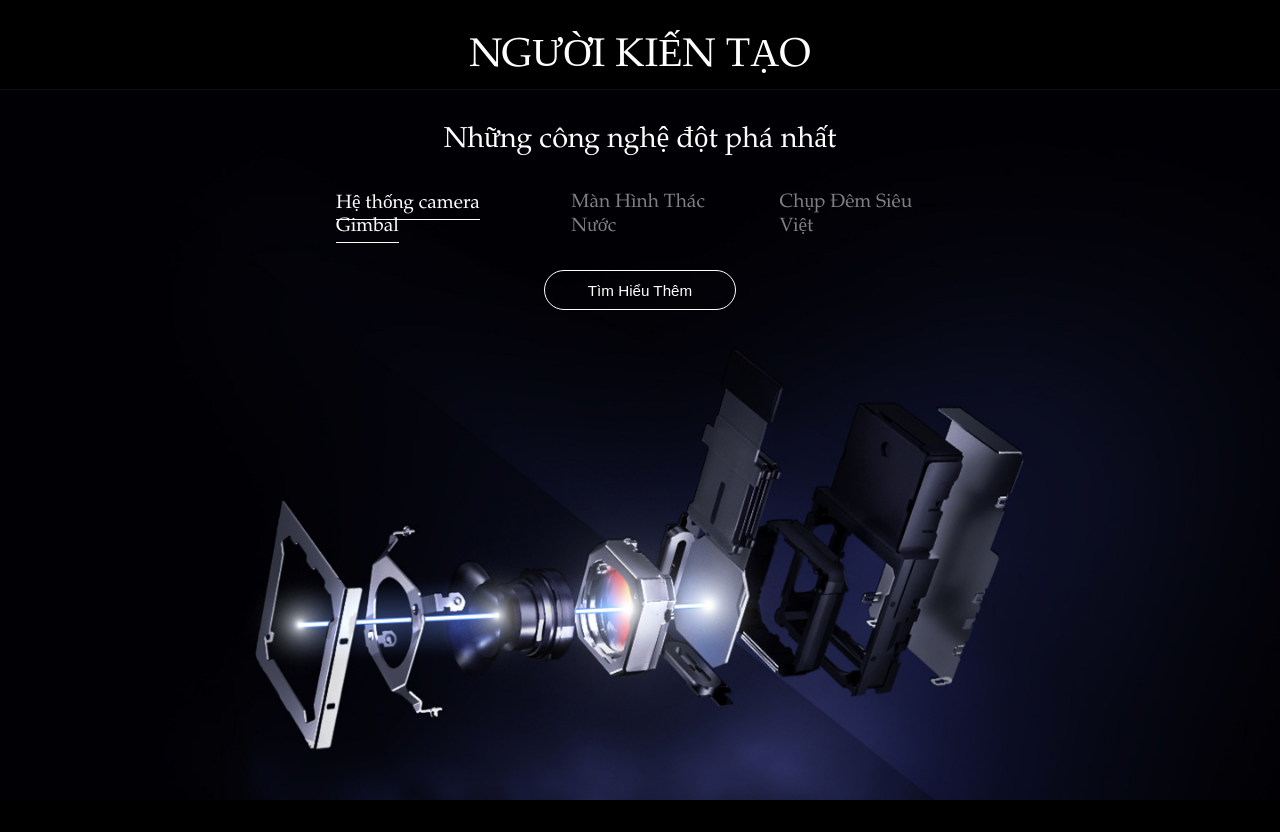
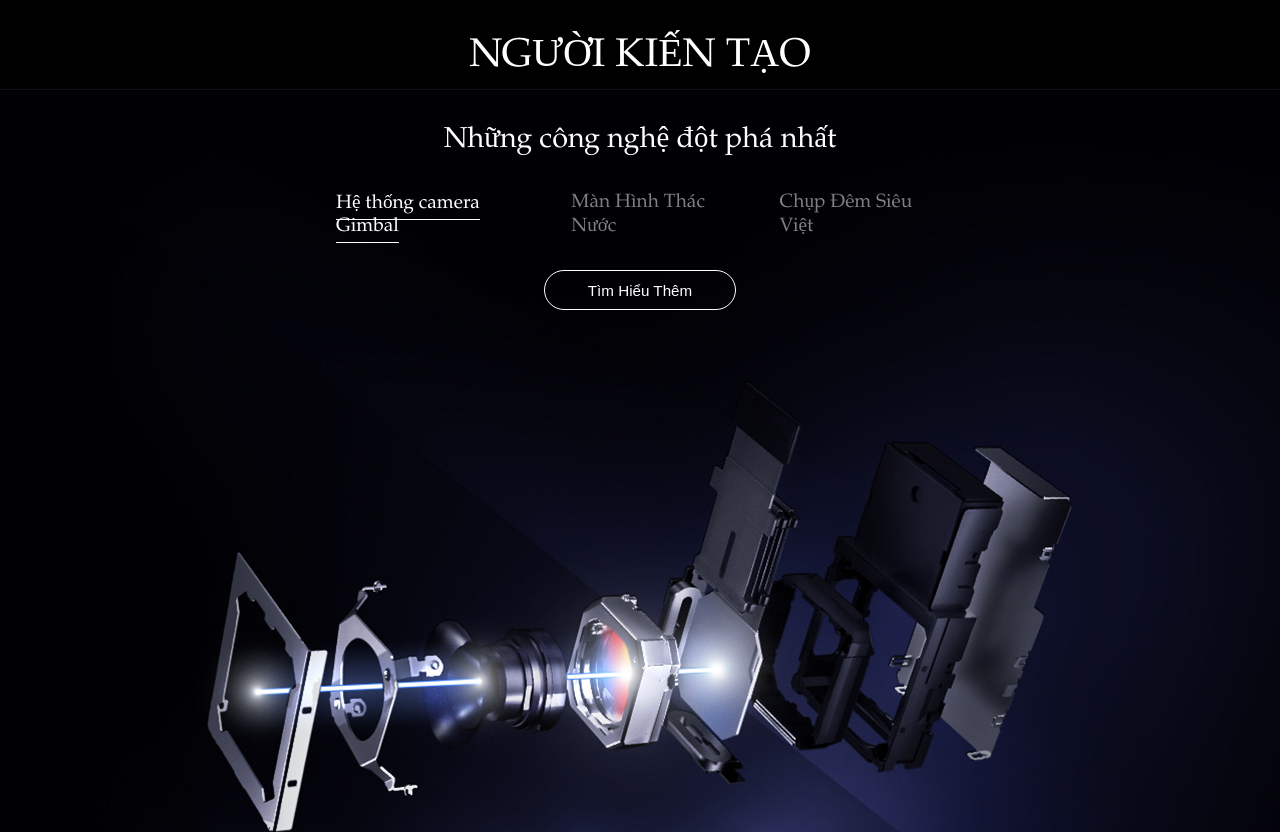
Before and after one commit to phamquochuy1102/vivo-project, a plain HTML site: page index.html in a window 1280 px wide. Shown: the part 1076-1908 px from the top of the page. Drawn offline with nearby package versions, Linux system fonts and the light colour scheme.

Commit message:
Fixed Bugs

```diff
--- a/assets/css/styles.css
+++ b/assets/css/styles.css
@@ -260,7 +260,6 @@ a{
 
 .background-base{
     background-color: black;
-    height: 840px;
     margin-bottom: 0rem;
 }
 
@@ -280,13 +279,14 @@ a{
 
 .technology-info{
     position: relative;
+    height: 100vh;
 }
 
 .technology-info img{
     position: absolute;
-    width: 100%;
     left: 50%;
     top: 0px;
+    height: 100%;
     -webkit-transform: translateX(-50%);
 }
 
```
